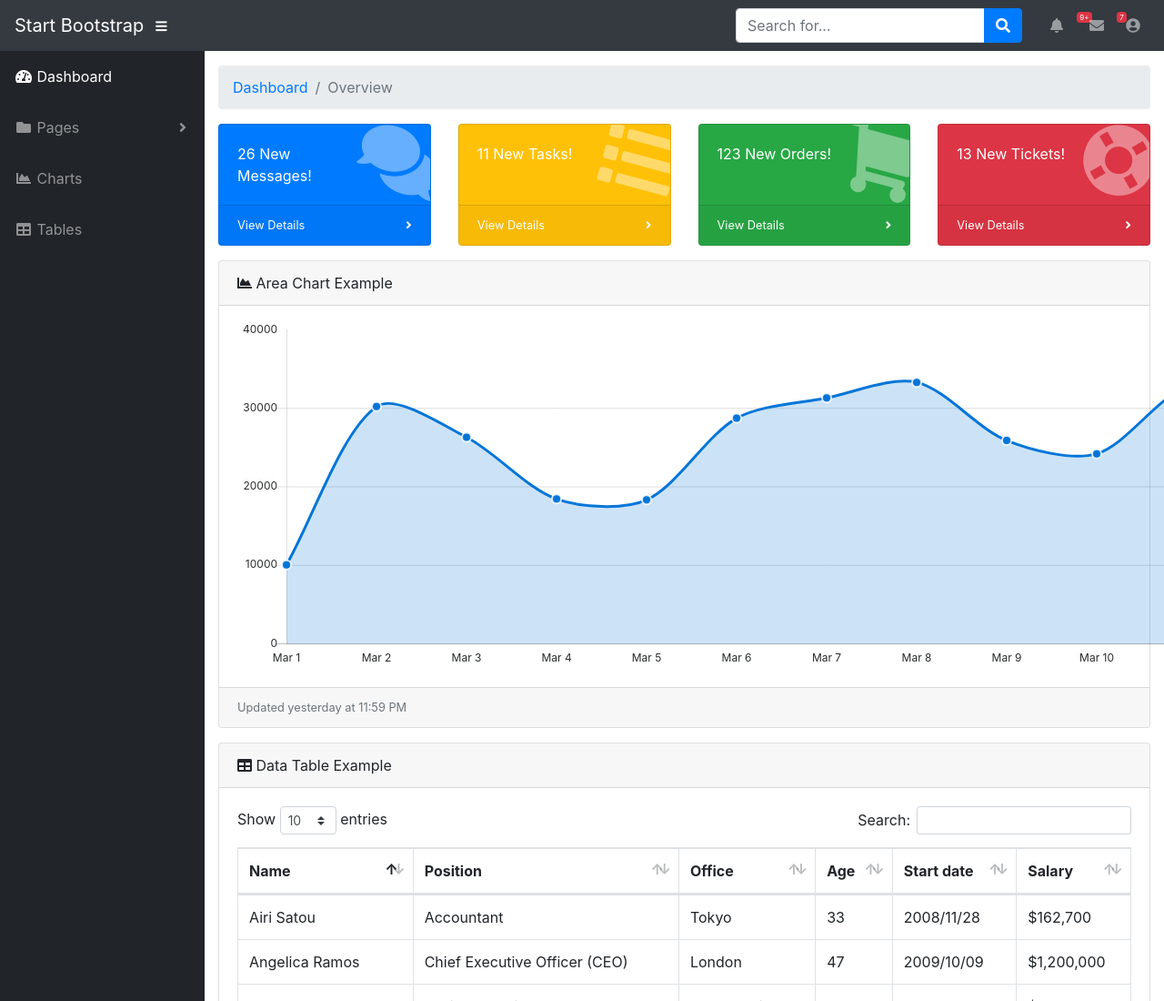
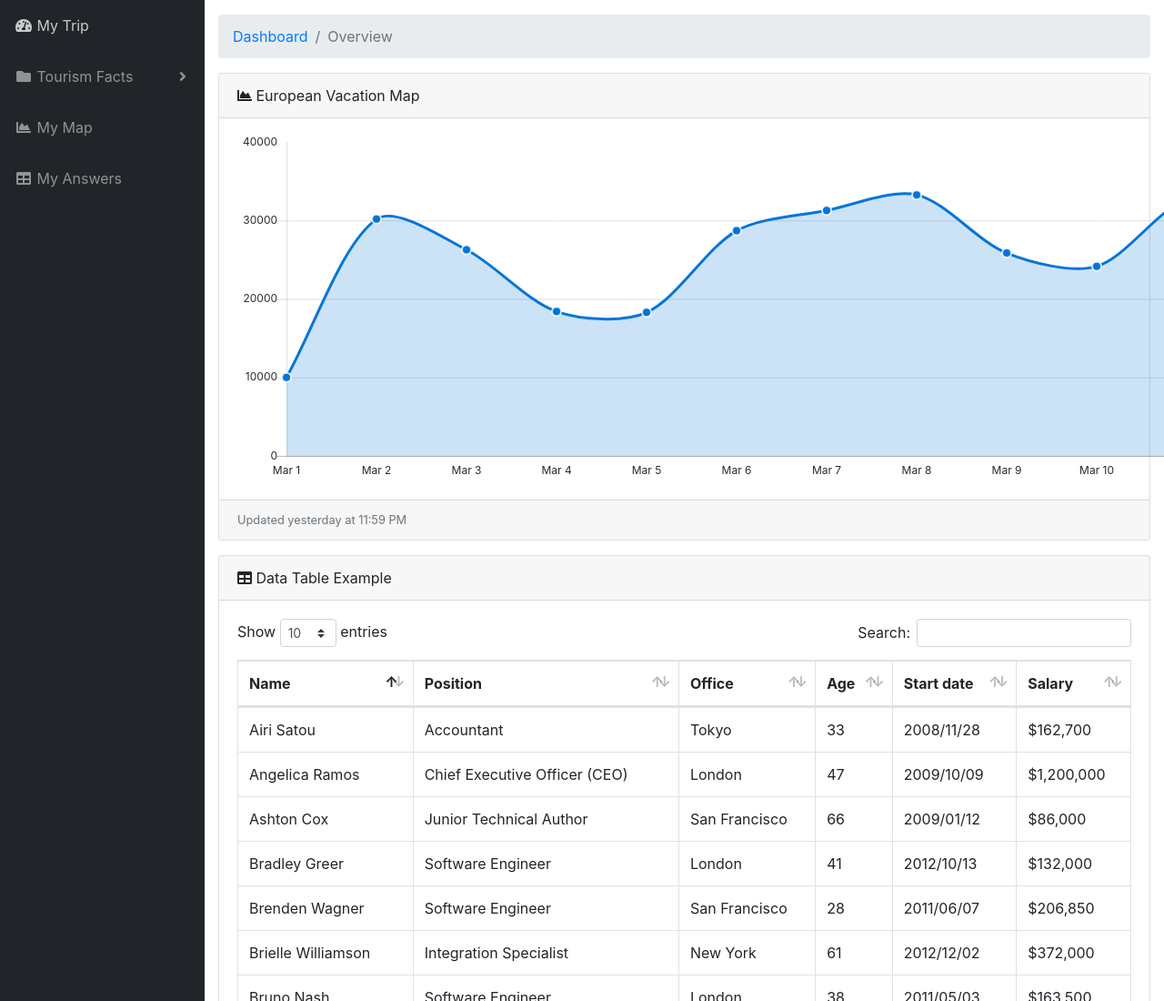
Before and after one commit to rsqzhang/UCBERDATA-Final-Project, a website with bundled scripts: page bootstrap-pages/index.html in a window 1280 px wide. Shown: the top 1100 px of the page at 91% size. Built offline with nearby package versions, Linux system fonts and the light colour scheme.

Commit message:
Updated website files
Removed several unnecessary elements from the index page.

```diff
--- a/bootstrap-pages/index.html
+++ b/bootstrap-pages/index.html
@@ -24,67 +24,6 @@
 
 <body id="page-top">
 
-  <nav class="navbar navbar-expand navbar-dark bg-dark static-top">
-
-    <a class="navbar-brand mr-1" href="index.html">Start Bootstrap</a>
-
-    <button class="btn btn-link btn-sm text-white order-1 order-sm-0" id="sidebarToggle" href="#">
-      <i class="fas fa-bars"></i>
-    </button>
-
-    <!-- Navbar Search -->
-    <form class="d-none d-md-inline-block form-inline ml-auto mr-0 mr-md-3 my-2 my-md-0">
-      <div class="input-group">
-        <input type="text" class="form-control" placeholder="Search for..." aria-label="Search" aria-describedby="basic-addon2">
-        <div class="input-group-append">
-          <button class="btn btn-primary" type="button">
-            <i class="fas fa-search"></i>
-          </button>
-        </div>
-      </div>
-    </form>
-
-    <!-- Navbar -->
-    <ul class="navbar-nav ml-auto ml-md-0">
-      <li class="nav-item dropdown no-arrow mx-1">
-        <a class="nav-link dropdown-toggle" href="#" id="alertsDropdown" role="button" data-toggle="dropdown" aria-haspopup="true" aria-expanded="false">
-          <i class="fas fa-bell fa-fw"></i>
-          <span class="badge badge-danger">9+</span>
-        </a>
-        <div class="dropdown-menu dropdown-menu-right" aria-labelledby="alertsDropdown">
-          <a class="dropdown-item" href="#">Action</a>
-          <a class="dropdown-item" href="#">Another action</a>
-          <div class="dropdown-divider"></div>
-          <a class="dropdown-item" href="#">Something else here</a>
-        </div>
-      </li>
-      <li class="nav-item dropdown no-arrow mx-1">
-        <a class="nav-link dropdown-toggle" href="#" id="messagesDropdown" role="button" data-toggle="dropdown" aria-haspopup="true" aria-expanded="false">
-          <i class="fas fa-envelope fa-fw"></i>
-          <span class="badge badge-danger">7</span>
-        </a>
-        <div class="dropdown-menu dropdown-menu-right" aria-labelledby="messagesDropdown">
-          <a class="dropdown-item" href="#">Action</a>
-          <a class="dropdown-item" href="#">Another action</a>
-          <div class="dropdown-divider"></div>
-          <a class="dropdown-item" href="#">Something else here</a>
-        </div>
-      </li>
-      <li class="nav-item dropdown no-arrow">
-        <a class="nav-link dropdown-toggle" href="#" id="userDropdown" role="button" data-toggle="dropdown" aria-haspopup="true" aria-expanded="false">
-          <i class="fas fa-user-circle fa-fw"></i>
-        </a>
-        <div class="dropdown-menu dropdown-menu-right" aria-labelledby="userDropdown">
-          <a class="dropdown-item" href="#">Settings</a>
-          <a class="dropdown-item" href="#">Activity Log</a>
-          <div class="dropdown-divider"></div>
-          <a class="dropdown-item" href="#" data-toggle="modal" data-target="#logoutModal">Logout</a>
-        </div>
-      </li>
-    </ul>
-
-  </nav>
-
   <div id="wrapper">
 
     <!-- Sidebar -->
@@ -92,13 +31,13 @@
       <li class="nav-item active">
         <a class="nav-link" href="index.html">
           <i class="fas fa-fw fa-tachometer-alt"></i>
-          <span>Dashboard</span>
+          <span>My Trip</span>
         </a>
       </li>
       <li class="nav-item dropdown">
         <a class="nav-link dropdown-toggle" href="#" id="pagesDropdown" role="button" data-toggle="dropdown" aria-haspopup="true" aria-expanded="false">
           <i class="fas fa-fw fa-folder"></i>
-          <span>Pages</span>
+          <span>Tourism Facts</span>
         </a>
         <div class="dropdown-menu" aria-labelledby="pagesDropdown">
           <h6 class="dropdown-header">Login Screens:</h6>
@@ -114,12 +53,12 @@
       <li class="nav-item">
         <a class="nav-link" href="charts.html">
           <i class="fas fa-fw fa-chart-area"></i>
-          <span>Charts</span></a>
+          <span>My Map</span></a>
       </li>
       <li class="nav-item">
         <a class="nav-link" href="tables.html">
           <i class="fas fa-fw fa-table"></i>
-          <span>Tables</span></a>
+          <span>My Answers</span></a>
       </li>
     </ul>
 
@@ -135,79 +74,11 @@
           <li class="breadcrumb-item active">Overview</li>
         </ol>
 
-        <!-- Icon Cards-->
-        <div class="row">
-          <div class="col-xl-3 col-sm-6 mb-3">
-            <div class="card text-white bg-primary o-hidden h-100">
-              <div class="card-body">
-                <div class="card-body-icon">
-                  <i class="fas fa-fw fa-comments"></i>
-                </div>
-                <div class="mr-5">26 New Messages!</div>
-              </div>
-              <a class="card-footer text-white clearfix small z-1" href="#">
-                <span class="float-left">View Details</span>
-                <span class="float-right">
-                  <i class="fas fa-angle-right"></i>
-                </span>
-              </a>
-            </div>
-          </div>
-          <div class="col-xl-3 col-sm-6 mb-3">
-            <div class="card text-white bg-warning o-hidden h-100">
-              <div class="card-body">
-                <div class="card-body-icon">
-                  <i class="fas fa-fw fa-list"></i>
-                </div>
-                <div class="mr-5">11 New Tasks!</div>
-              </div>
-              <a class="card-footer text-white clearfix small z-1" href="#">
-                <span class="float-left">View Details</span>
-                <span class="float-right">
-                  <i class="fas fa-angle-right"></i>
-                </span>
-              </a>
-            </div>
-          </div>
-          <div class="col-xl-3 col-sm-6 mb-3">
-            <div class="card text-white bg-success o-hidden h-100">
-              <div class="card-body">
-                <div class="card-body-icon">
-                  <i class="fas fa-fw fa-shopping-cart"></i>
-                </div>
-                <div class="mr-5">123 New Orders!</div>
-              </div>
-              <a class="card-footer text-white clearfix small z-1" href="#">
-                <span class="float-left">View Details</span>
-                <span class="float-right">
-                  <i class="fas fa-angle-right"></i>
-                </span>
-              </a>
-            </div>
-          </div>
-          <div class="col-xl-3 col-sm-6 mb-3">
-            <div class="card text-white bg-danger o-hidden h-100">
-              <div class="card-body">
-                <div class="card-body-icon">
-                  <i class="fas fa-fw fa-life-ring"></i>
-                </div>
-                <div class="mr-5">13 New Tickets!</div>
-              </div>
-              <a class="card-footer text-white clearfix small z-1" href="#">
-                <span class="float-left">View Details</span>
-                <span class="float-right">
-                  <i class="fas fa-angle-right"></i>
-                </span>
-              </a>
-            </div>
-          </div>
-        </div>
-
         <!-- Area Chart Example-->
         <div class="card mb-3">
           <div class="card-header">
             <i class="fas fa-chart-area"></i>
-            Area Chart Example</div>
+            European Vacation Map</div>
           <div class="card-body">
             <canvas id="myAreaChart" width="100%" height="30"></canvas>
           </div>
```
